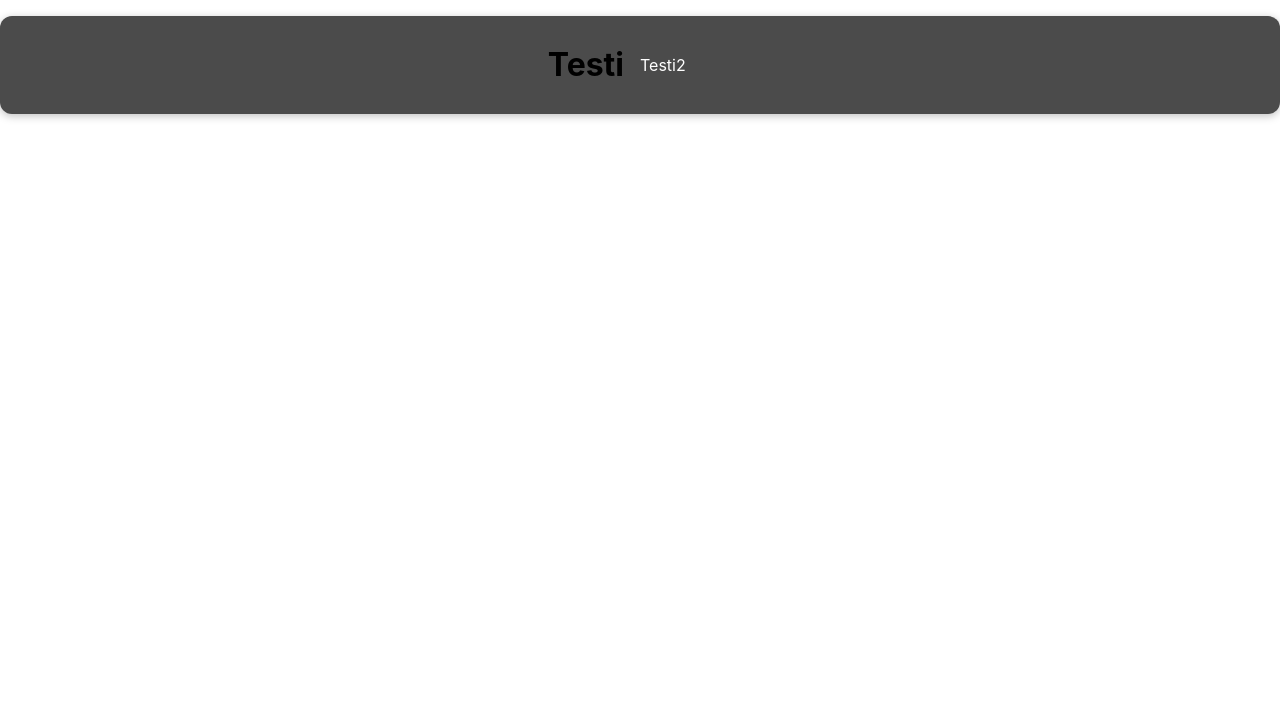
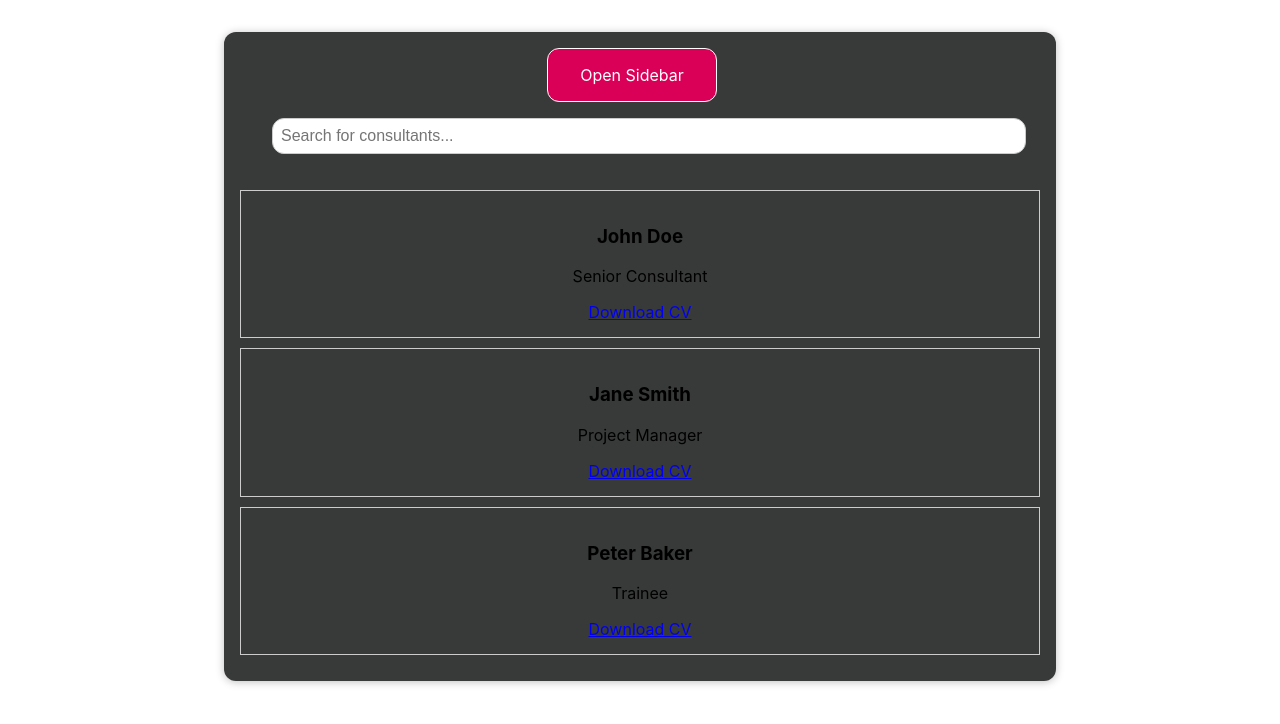
Before and after one commit to TuukkaJA/project-pinja, a React (Create React App) app: page / in a window 1280 px wide. Shown: the top 724 px of the page. Built offline with nearby package versions, Linux system fonts and the light colour scheme.

Commit message:
Added sidebar, and search

```diff
--- a/src/App.css
+++ b/src/App.css
@@ -1,38 +1,50 @@
-.App {
-  text-align: center;
+.app {
+  display: flex;
 }
 
-.App-logo {
-  height: 40vmin;
-  pointer-events: none;
+.content {
+  background-color: #373a38;
+  padding: 1rem;
+  margin: 2rem auto;
+  width: 50rem;
+  max-width: 95%;
+  border-radius: 12px;
+  text-align: center;
+  box-shadow: 0 1px 8px rgba(0, 0, 0, 0.25);
 }
 
-@media (prefers-reduced-motion: no-preference) {
-  .App-logo {
-    animation: App-logo-spin infinite 20s linear;
-  }
+.search-bar {
+  margin-bottom: 20px;
+  padding: 1rem 2rem;
+}
+.app button {
+  font: inherit;
+  cursor: pointer;
+  padding: 1rem 2rem;
+  border: 1px solid #ffffff;
+  background-color: #db0057;
+  color: white;
+  border-radius: 12px;
+  margin-right: 1rem;
 }
 
-.App-header {
-  background-color: #282c34;
-  min-height: 100vh;
+.app button:hover,
+.app button:active {
+  background-color: #b30349;
+  border-color: #b30349;
+}
+
+.consultant-list {
   display: flex;
   flex-direction: column;
-  align-items: center;
-  justify-content: center;
-  font-size: calc(10px + 2vmin);
-  color: white;
 }
 
-.App-link {
-  color: #61dafb;
+.consultant-card {
+  border: 1px solid #ccc;
+  padding: 15px;
+  margin-bottom: 10px;
 }
 
-@keyframes App-logo-spin {
-  from {
-    transform: rotate(0deg);
-  }
-  to {
-    transform: rotate(360deg);
-  }
+.consultant-card:hover {
+  background-color: #535252;
 }
--- a/src/App.js
+++ b/src/App.js
@@ -1,10 +1,36 @@
+import React, { useState } from 'react';
+import Sidebar from './components/Sidebar/Sidebar';
+import SearchBar from './components/SearchBar/SearchBar';
+import ConsultantList from './components/ConsultantList/ConsultantList';
 import './App.css';
-import Testi from './components/Testi.js';
 
 function App() {
+  const [isSidebarOpen, setSidebarOpen] = useState(false);
+  const [searchTerm, setSearchTerm] = useState('');
+  const [consultants, setConsultants] = useState([
+    { id: 1, name: 'John Doe', position: 'Senior Consultant', cvLink: '/path-to-john-cv.pdf' },
+    { id: 2, name: 'Jane Smith', position: 'Project Manager', cvLink: '/path-to-jane-cv.pdf' },
+    { id: 3, name: 'Peter Baker', position: 'Trainee', cvLink: '/path-to-jane-cv.pdf' },
+  ]);
+
+  const toggleSidebar = () =>
+    setSidebarOpen((prevState) => !prevState);
+
+
+  const filteredConsultants = consultants.filter((consultant) =>
+    consultant.name.toLowerCase().includes(searchTerm.toLowerCase())
+  );
+
   return (
-    <div>
-      <Testi></Testi>
+    <div className="app">
+      {isSidebarOpen && <Sidebar isOpen={isSidebarOpen} toggleSidebar={toggleSidebar} />}
+      <div className="content">
+        <button onClick={toggleSidebar}>
+          {isSidebarOpen ? 'Close Sidebar' : 'Open Sidebar'}
+        </button>
+        <SearchBar searchTerm={searchTerm} onSearchChange={setSearchTerm} />
+        <ConsultantList consultants={filteredConsultants} />
+      </div>
     </div>
   );
 }
--- /dev/null
+++ b/src/components/ConsultantCard/ConsultantCard.js
@@ -0,0 +1,15 @@
+import React from 'react';
+
+const ConsultantCard = ({ consultant }) => {
+  return (
+    <div className="consultant-card">
+      <h3>{consultant.name}</h3>
+      <p>{consultant.position}</p>
+      <a href={consultant.cvLink} download>
+        Download CV
+      </a>
+    </div>
+  );
+};
+
+export default ConsultantCard;
--- /dev/null
+++ b/src/components/ConsultantList/ConsultantList.js
@@ -0,0 +1,14 @@
+import React from 'react';
+import ConsultantCard from '../ConsultantCard/ConsultantCard'
+
+const ConsultantList = ({ consultants }) => {
+  return (
+    <div className="consultant-list">
+      {consultants.map((consultant) => (
+        <ConsultantCard key={consultant.id} consultant={consultant} />
+      ))}
+    </div>
+  );
+};
+
+export default ConsultantList;
--- /dev/null
+++ b/src/components/SearchBar/SearchBar.css
@@ -0,0 +1,12 @@
+.search-bar {
+    margin-bottom: 20px;
+    padding: 1rem 2rem;
+}
+
+.search-bar input {
+    width: 100%;
+    padding: 0.5rem;
+    font-size: 1rem;
+    border: 1px solid #ccc;
+    border-radius: 12px;
+}
--- /dev/null
+++ b/src/components/SearchBar/SearchBar.js
@@ -0,0 +1,17 @@
+import React from 'react';
+import './SearchBar.css';
+
+const SearchBar = ({ searchTerm, onSearchChange }) => {
+  return (
+    <div className="search-bar">
+      <input
+        type="text"
+        placeholder="Search for consultants..."
+        value={searchTerm}
+        onChange={(e) => onSearchChange(e.target.value)}
+      />
+    </div>
+  );
+};
+
+export default SearchBar;
--- /dev/null
+++ b/src/components/Sidebar/Sidebar.css
@@ -0,0 +1,20 @@
+.sidebar {
+  position: fixed;
+  left: 0;
+  top: 0;
+  bottom: 0;
+  width: 200px;
+  background-color: #333;
+  color: #fff;
+  padding: 20px;
+  transform: translateX(-100%);
+  transition: transform 0.3s ease;
+  display: flex;
+  flex-direction: column;
+  align-items: start;
+  z-index: 1000;
+}
+
+.sidebar.open {
+  transform: translateX(0); /* Slide sidebar into view */
+}
--- /dev/null
+++ b/src/components/Sidebar/Sidebar.js
@@ -0,0 +1,21 @@
+import React from 'react';
+import './Sidebar.css';
+
+const Sidebar = ({ isOpen, toggleSidebar }) => {
+  return (
+    <div className={`sidebar open`}>
+      <button onClick={toggleSidebar}>
+        {isOpen ? 'Close Sidebar' : 'Open Sidebar'}
+      </button>
+      {isOpen && (
+        <ul>
+          <li>Profile</li>
+          <li>Konsultit</li>
+          <li>Team</li>
+        </ul>
+      )}
+    </div>
+  );
+};
+
+export default Sidebar;
--- a/src/components/Testi.css
+++ b/src/components/Testi.css
@@ -1,4 +1,4 @@
-.testi-box {
+/*.testi-box {
     display: flex;
     justify-content: space-between;
     align-items: center;
@@ -24,4 +24,4 @@
     flex: 1;
     margin: 0 1rem;
     color: white;
-}
+}*/
--- a/src/components/Testi.js
+++ b/src/components/Testi.js
@@ -1,4 +1,4 @@
-import './Testi.css';
+/*import './Testi.css';
 
 function Testi(){
     return (
@@ -9,4 +9,4 @@ function Testi(){
     );
 }
 
-export default Testi;
+export default Testi;*/
```
